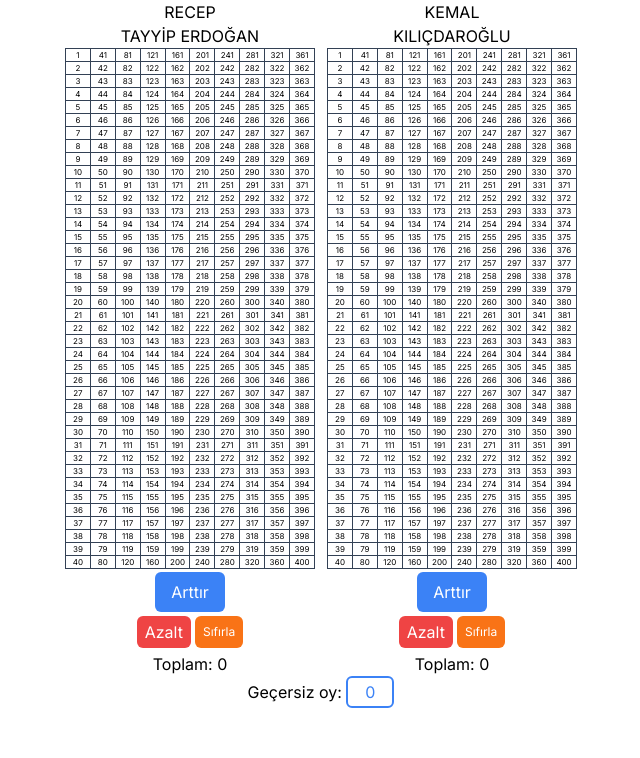
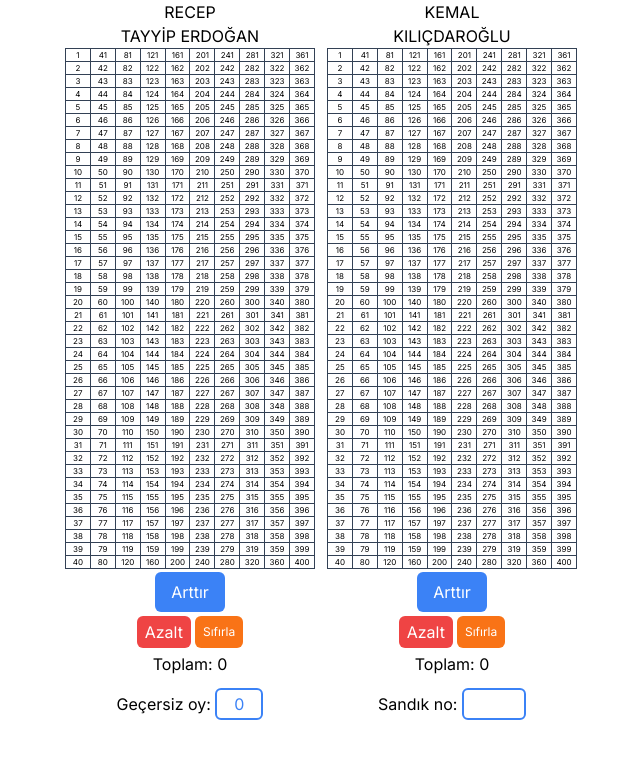
Before and after one commit to ozcanzaferayan/secim-cetele-v3, a Next.js app: page / in a window 1280 px wide. Shown: the top 758 px of the page, without its empty margins (319-959 px from the left). Built offline with nearby package versions, Linux system fonts and the light colour scheme.

Commit message:
Add ballot number

```diff
--- a/app/ClientPage.tsx
+++ b/app/ClientPage.tsx
@@ -12,6 +12,7 @@
 );
 const ClientPage = () => {
   const [invalidVotes, setInvalidVotes] = useState("0");
+  const [ballotNumber, setBallotNumber] = useState("");
   const { width, height } = { width: 200, height: 520 };
   const createGrid = (name: string) => {
     return Array.from({ length: 40 }).map((_, i) =>
@@ -37,6 +38,16 @@
       setKemalVotes(JSON.parse(localStorage.getItem("kemalVotes")!));
     } else {
       setKemalVotes(createGrid("kemal"));
+    }
+    if (localStorage.getItem("invalidVotes")) {
+      setInvalidVotes(localStorage.getItem("invalidVotes")!);
+    } else {
+      setInvalidVotes("0");
+    }
+    if (localStorage.getItem("ballotNumber")) {
+      setBallotNumber(localStorage.getItem("ballotNumber")!);
+    } else {
+      setBallotNumber("");
     }
   }, []);
 
@@ -238,14 +249,30 @@
         </div>
       </div>
 
-      <div className="flex gap-3">
+      <div className="flex gap-3 mt-3">
         <span className="w-full text-center select-none">
           Geçersiz oy:{" "}
           <input
             value={invalidVotes}
-            onChange={(e) => setInvalidVotes(e.target.value.toString())}
+            onChange={(e) => {
+              setInvalidVotes(e.target.value.toString());
+              localStorage.setItem("invalidVotes", e.target.value.toString());
+            }}
             type="tel"
             className="w-12 h-8 text-center text-blue-500
+            border-2 border-blue-500 rounded-md"
+          />
+        </span>
+        <span className="w-full text-center select-none">
+          Sandık no:{" "}
+          <input
+            value={ballotNumber}
+            onChange={(e) => {
+              setBallotNumber(e.target.value.toString());
+              localStorage.setItem("ballotNumber", e.target.value.toString());
+            }}
+            type="tel"
+            className="w-16 h-8 text-center text-blue-500
             border-2 border-blue-500 rounded-md"
           />
         </span>
```
